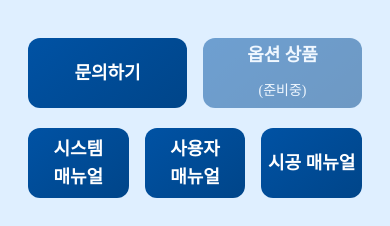
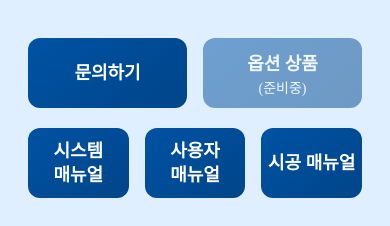
Before and after one commit to mizemanual/mizemanual.github.io, a plain HTML site: page ADTcaps/CTPN104-PAY/index.html in a window 390 px wide. Shown: the part 618-844 px from the top of the page. Drawn offline with Linux system fonts and the light colour scheme.

Commit message:
edit css 2

```diff
--- a/ADTcaps/CTPN104-PAY/style.css
+++ b/ADTcaps/CTPN104-PAY/style.css
@@ -181,12 +181,14 @@ table {
     .buttonBox a {
         font-size: 18px;
         font-weight: 600;
+        line-height: 24px;
         height: 70px;
         gap: 8px;
         word-break: keep-all;
     }
     .buttonBox a span {
         font-size: 14px;
+        line-height: 10px;
     }
 }
 @media screen and (max-width: 375px) {
```
